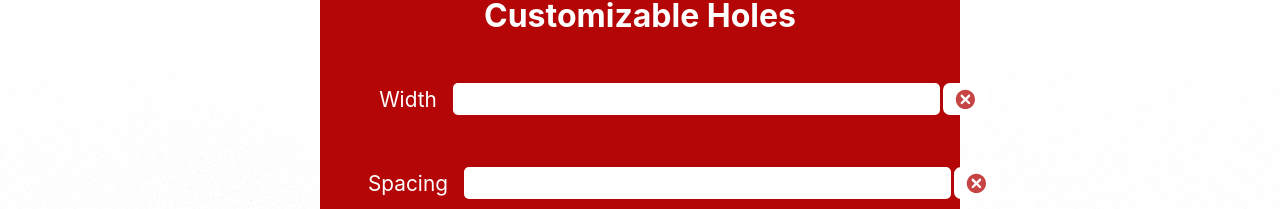
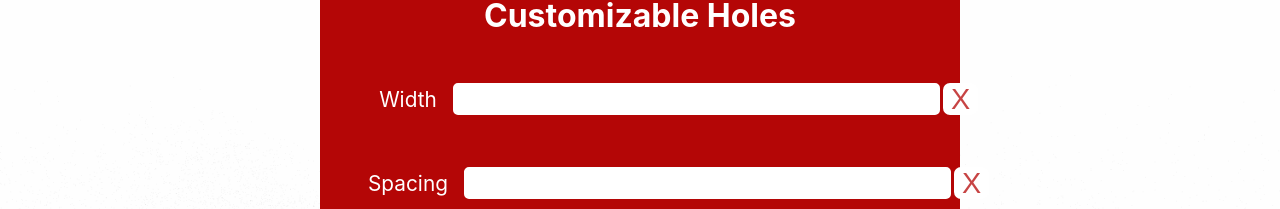
Before and after one commit to renanmbs/configurator, a React (Create React App) app: page / in a window 1280 px wide. Shown: the part 592-801 px from the top of the page. Built offline with nearby package versions, Linux system fonts and the light colour scheme.

Commit message:
Aug 19 24

```diff
--- a/src/calculation_choice/calculation_choice.js
+++ b/src/calculation_choice/calculation_choice.js
@@ -33,14 +33,14 @@ export const CalculationChoice = (props) => {
             <div id="input">
                 <label className="inputs1">Width
                     <input type="number"value={Width} onChange={handleWidth}/>
-                    <button onClick={handleClickWidth}><TiDelete /></button>
+                    <button onClick={handleClickWidth}>X</button>
                 </label>
                 <br/>
 
                 <label className="inputs2">
                     Spacing
                     <input type="number" value={Spacing} onChange={handleSpacing}/>
-                    <button onClick={handleClickSpacing}><TiDelete /></button>
+                    <button onClick={handleClickSpacing}>X</button>
                 </label>
 
                 <Calculation width={Width} spacing={Spacing}/>
```
